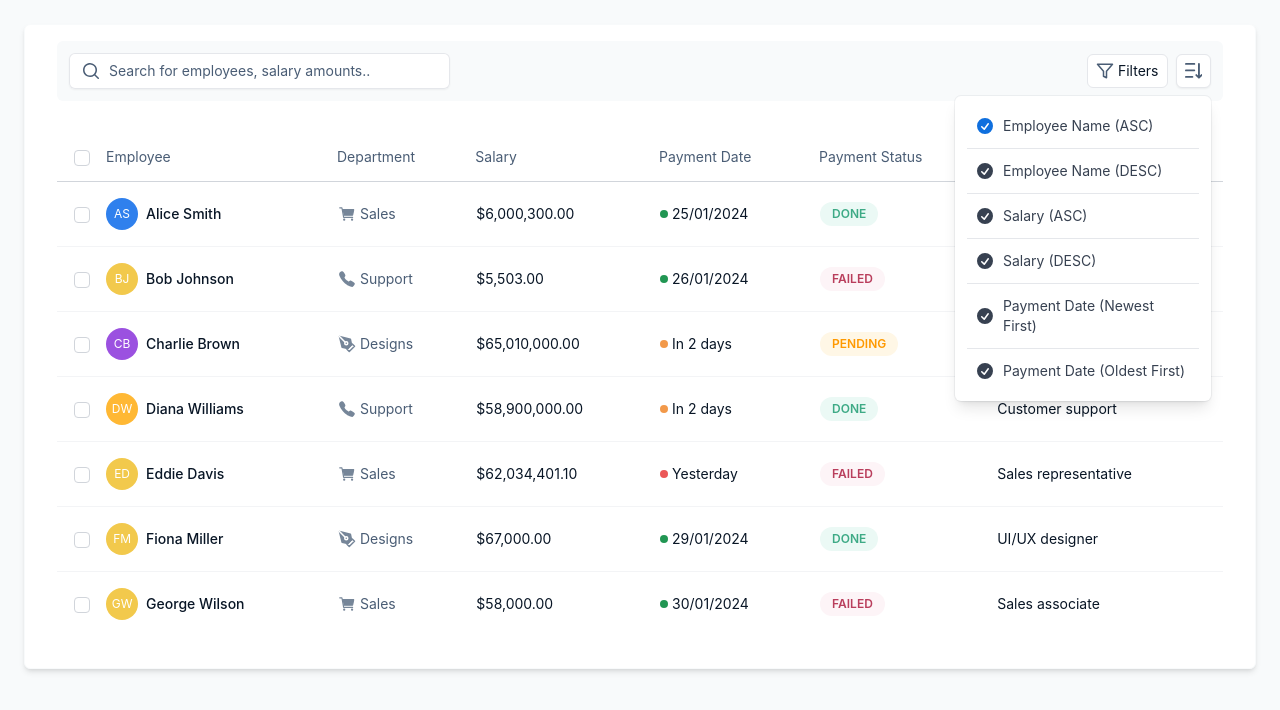
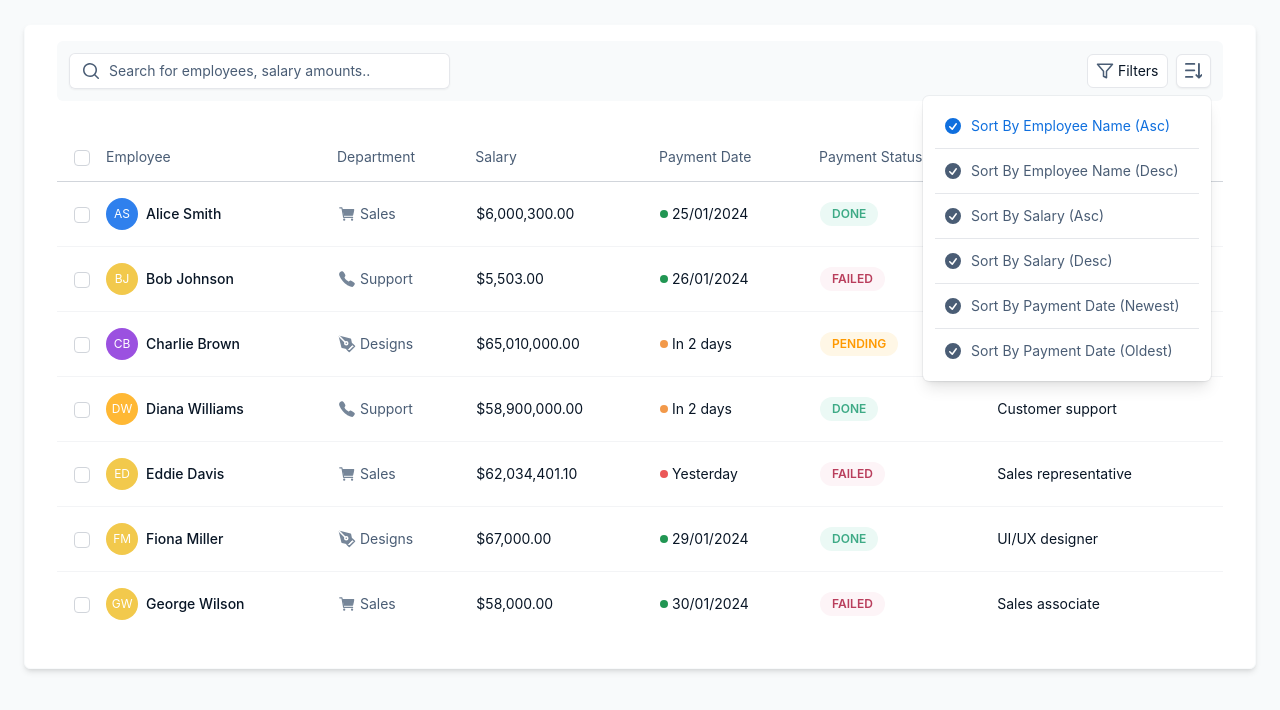
Before and after one commit to myat-hsu-mon/table-component-library, a React (Create React App) app: page / in a window 1280 px wide. Both pictures are taken after a click on the button 1193 px from the left and 70 px from the top of the page. Shown: the top 710 px of the page. Built offline with nearby package versions, Linux system fonts and the light colour scheme.

Commit message:
Update menu items ui

```diff
--- a/src/components/SortableMenu/index.tsx
+++ b/src/components/SortableMenu/index.tsx
@@ -21,27 +21,27 @@ const sortOptions: SortOption[] = [
   {
     id: 1,
     key: "employeeName",
-    label: "Employee Name (ASC)",
+    label: "Sort By Employee Name (Asc)",
     order: "asc",
   },
   {
     id: 2,
     key: "employeeName",
-    label: "Employee Name (DESC)",
+    label: "Sort By Employee Name (Desc)",
     order: "desc",
   },
-  { id: 3, key: "salary", label: "Salary (ASC)", order: "asc" },
-  { id: 4, key: "salary", label: "Salary (DESC)", order: "desc" },
+  { id: 3, key: "salary", label: "Sort By Salary (Asc)", order: "asc" },
+  { id: 4, key: "salary", label: "Sort By Salary (Desc)", order: "desc" },
   {
     id: 5,
     key: "paymentDate",
-    label: "Payment Date (Newest First)",
+    label: "Sort By Payment Date (Newest)",
     order: "desc",
   },
   {
     id: 6,
     key: "paymentDate",
-    label: "Payment Date (Oldest First)",
+    label: "Sort By Payment Date (Oldest)",
     order: "asc",
   },
 ];
@@ -96,14 +96,16 @@ export default function SortableMenu({
       <div
         className={classNames(
           "my-1 flex w-full cursor-pointer items-center space-x-2 rounded-md px-2 py-1.5 text-left text-sm",
-          active ? "bg-gray-100 text-gray-dark" : "text-gray-700",
+          active ? "bg-gray-100 text-gray-dark" : "text-gray",
         )}
         onClick={() => handleSort(option)}
       >
         <CheckCircleIcon
           className={`${id === option.id && "text-blue"} h-5 w-5`}
         />
-        <span>{option.label}</span>
+        <span className={`${id === option.id && "text-blue"}`}>
+          {option.label}
+        </span>
       </div>
     </div>
   );
@@ -128,7 +130,7 @@ export default function SortableMenu({
         leaveFrom="transform opacity-100 scale-100"
         leaveTo="transform opacity-0 scale-95"
       >
-        <Menu.Items className="absolute right-0 mt-2 w-64 origin-top-right rounded-md bg-white shadow-lg ring-1 ring-gray-dark ring-opacity-5 focus:outline-none">
+        <Menu.Items className="absolute right-0 mt-2 w-72 origin-top-right rounded-md bg-white shadow-lg ring-1 ring-gray-dark ring-opacity-5 focus:outline-none">
           <div className="divide-y divide-gray-200 px-3 py-2">
             {sortOptions.map((option) => (
               <Menu.Item key={option.label}>
```
Also changed, not shown: 1 other file (tests, documents, lock files or other folders).
